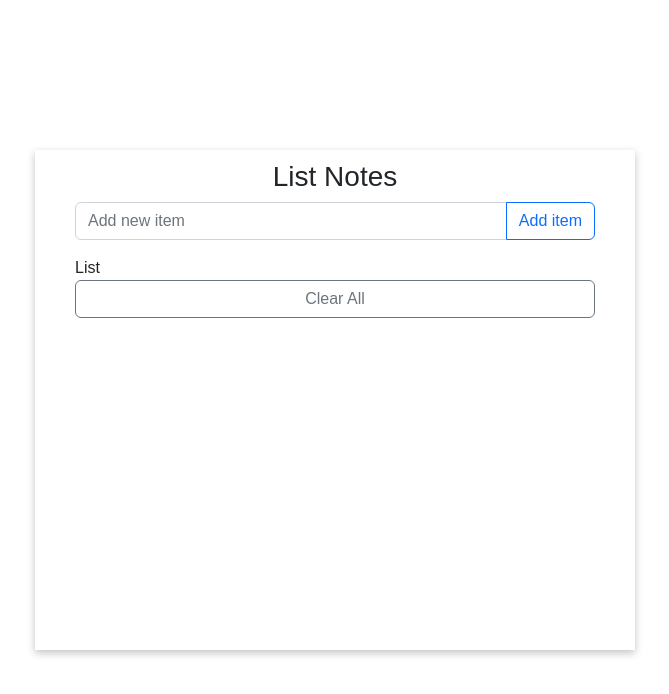
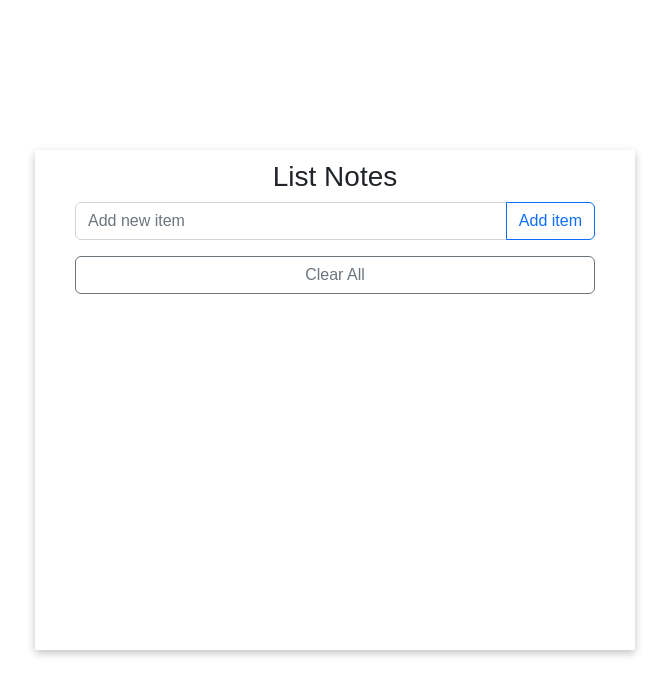
Before and after one commit to mDavron/Grocery-list-App, a React (Create React App) app: page / in a window 1280 px wide. Shown: the top 694 px of the page, without its empty margins (305-974 px from the left). Built offline with nearby package versions, Linux system fonts and the light colour scheme; the HTML template or start-up script is replaced by a standard one.

Commit message:
add new item

```diff
--- a/src/App.js
+++ b/src/App.js
@@ -13,13 +13,13 @@
 
   const handleSubmit = (e) => {
     e.preventDefault();
-    if(!name){
+    if (!name) {
 
-    }else if(name && isEditing){
+    } else if (name && isEditing) {
 
-    }else {
-      const newItem = {id:new Date().getTime().toString(),title:name};
-      setList([...list,newItem]);
+    } else {
+      const newItem = { id: new Date().getTime().toString(), title: name };
+      setList([...list, newItem]);
       setName("");
     }
   }
@@ -44,7 +44,7 @@
         </div>
       </form>
       <div className="grocery-container">
-        <List />
+        <List  items = {list}/>
         <button className='btn btn-outline-secondary clear-btn'>Clear All</button>
       </div>
     </div>
--- a/src/components/List.js
+++ b/src/components/List.js
@@ -1,9 +1,18 @@
 import React from 'react'
 import './List.css'
 
-const List = () => {
+const List = ({items}) => {
   return (
-    <div>List</div>
+    <div className='grocery-list'>
+      {items.map((item) => {
+        const {id,title} = item;
+        return (
+          <article className='grocery-item' key={id}>
+            <p className='title'>{title}</p>
+          </article>
+        )
+      })}
+    </div>
   )
 }
 
```
